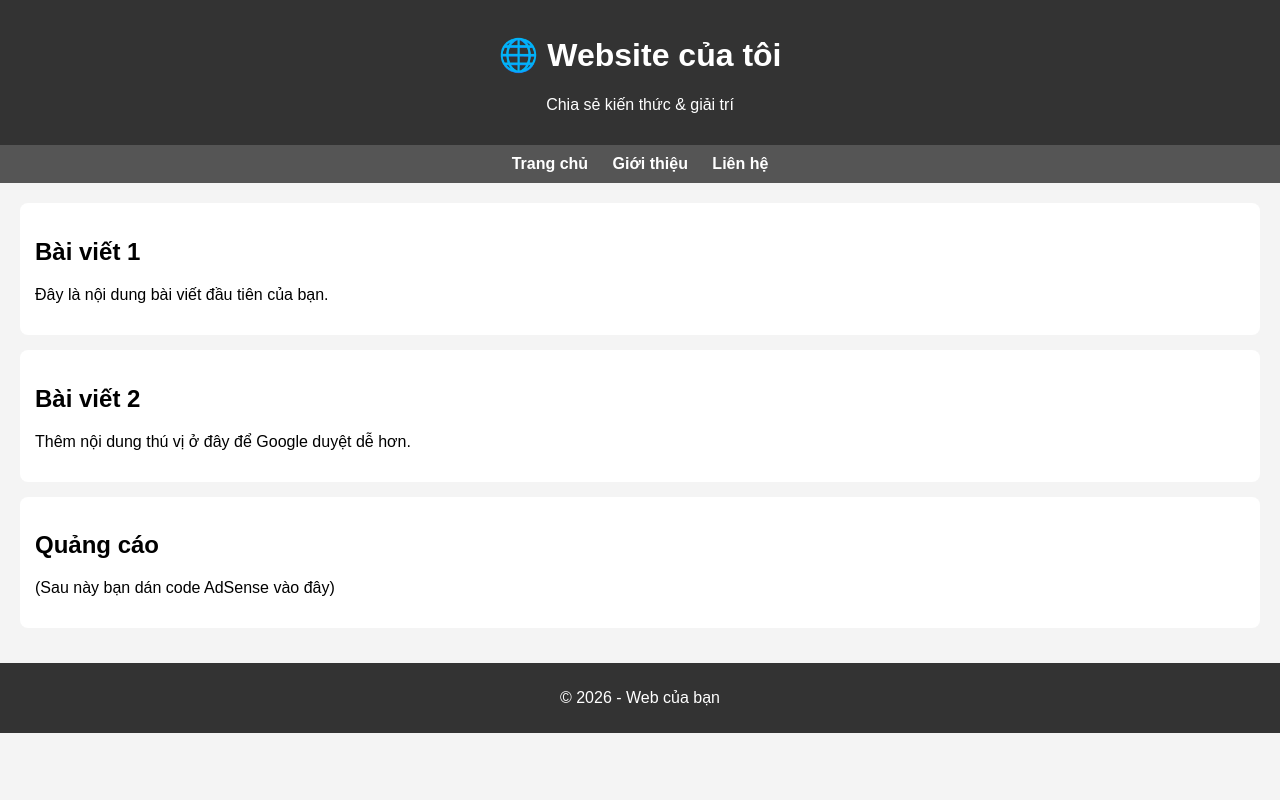
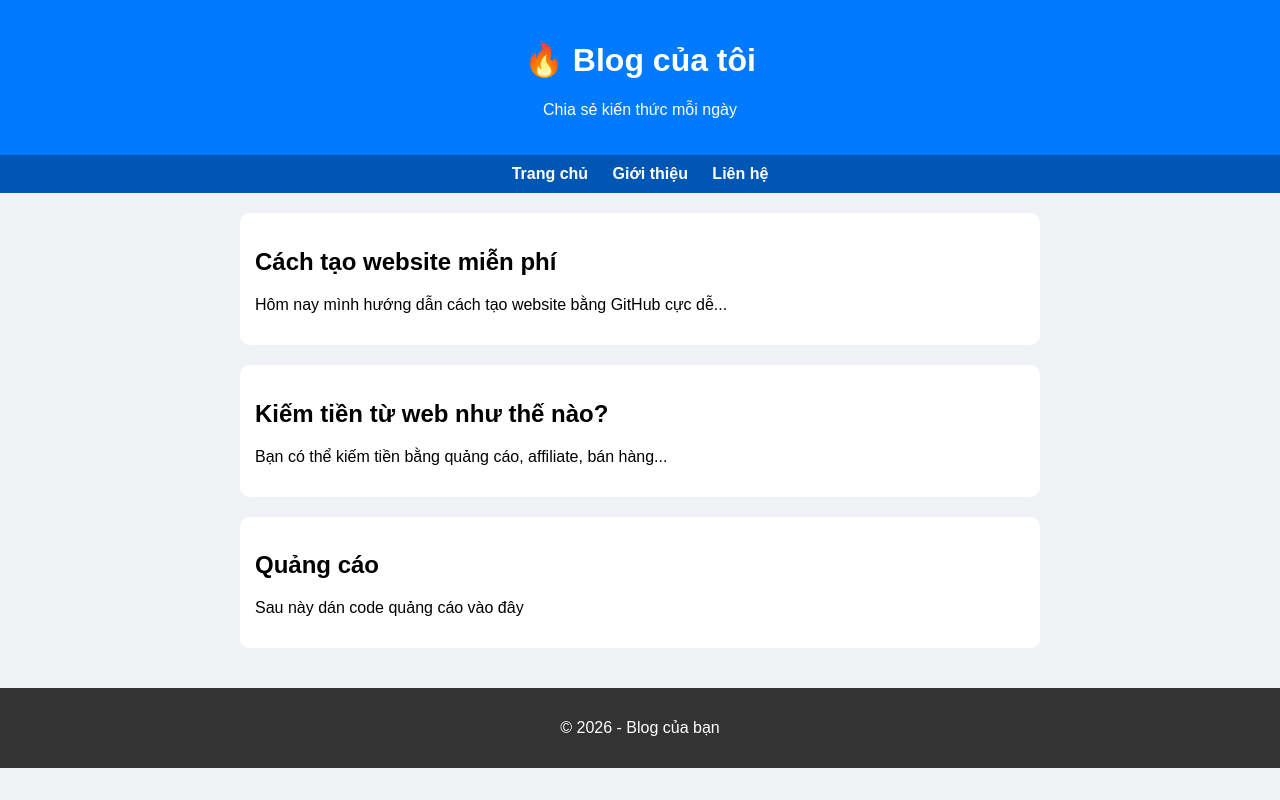
Before and after one commit to NamelessAwk123/QuangCao, a plain HTML site: page index.html in a window 1280 px wide. Drawn offline with Linux system fonts and the light colour scheme.

Commit message:
Update index.html

```diff
--- a/index.html
+++ b/index.html
@@ -2,24 +2,24 @@
 <html lang="vi">
 <head>
   <meta charset="UTF-8">
-  <title>Web của tôi</title>
+  <title>Blog của tôi</title>
 
   <style>
     body {
+      margin: 0;
       font-family: Arial;
-      margin: 0;
-      background: #f4f4f4;
+      background: #f0f2f5;
     }
 
     header {
-      background: #333;
+      background: #007bff;
       color: white;
-      padding: 15px;
+      padding: 20px;
       text-align: center;
     }
 
     nav {
-      background: #555;
+      background: #0056b3;
       padding: 10px;
       text-align: center;
     }
@@ -36,21 +36,23 @@
     }
 
     .container {
+      max-width: 800px;
+      margin: auto;
       padding: 20px;
     }
 
     .post {
       background: white;
       padding: 15px;
-      margin-bottom: 15px;
-      border-radius: 8px;
+      margin-bottom: 20px;
+      border-radius: 10px;
     }
 
     footer {
       background: #333;
       color: white;
       text-align: center;
-      padding: 10px;
+      padding: 15px;
     }
   </style>
 </head>
@@ -58,8 +60,8 @@
 <body>
 
 <header>
-  <h1>🌐 Website của tôi</h1>
-  <p>Chia sẻ kiến thức & giải trí</p>
+  <h1>🔥 Blog của tôi</h1>
+  <p>Chia sẻ kiến thức mỗi ngày</p>
 </header>
 
 <nav>
@@ -71,25 +73,25 @@
 <div class="container">
 
   <div class="post">
-    <h2>Bài viết 1</h2>
-    <p>Đây là nội dung bài viết đầu tiên của bạn.</p>
+    <h2>Cách tạo website miễn phí</h2>
+    <p>Hôm nay mình hướng dẫn cách tạo website bằng GitHub cực dễ...</p>
   </div>
 
   <div class="post">
-    <h2>Bài viết 2</h2>
-    <p>Thêm nội dung thú vị ở đây để Google duyệt dễ hơn.</p>
+    <h2>Kiếm tiền từ web như thế nào?</h2>
+    <p>Bạn có thể kiếm tiền bằng quảng cáo, affiliate, bán hàng...</p>
   </div>
 
-  <!-- QUẢNG CÁO SẼ ĐẶT Ở ĐÂY -->
+  <!-- VỊ TRÍ QUẢNG CÁO -->
   <div class="post">
     <h2>Quảng cáo</h2>
-    <p>(Sau này bạn dán code AdSense vào đây)</p>
+    <p>Sau này dán code quảng cáo vào đây</p>
   </div>
 
 </div>
 
 <footer>
-  <p>© 2026 - Web của bạn</p>
+  <p>© 2026 - Blog của bạn</p>
 </footer>
 
 </body>
```
